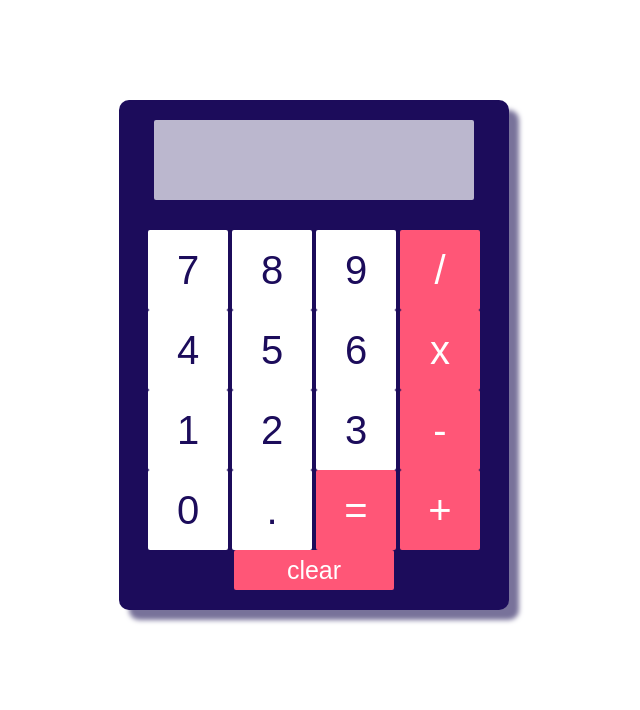
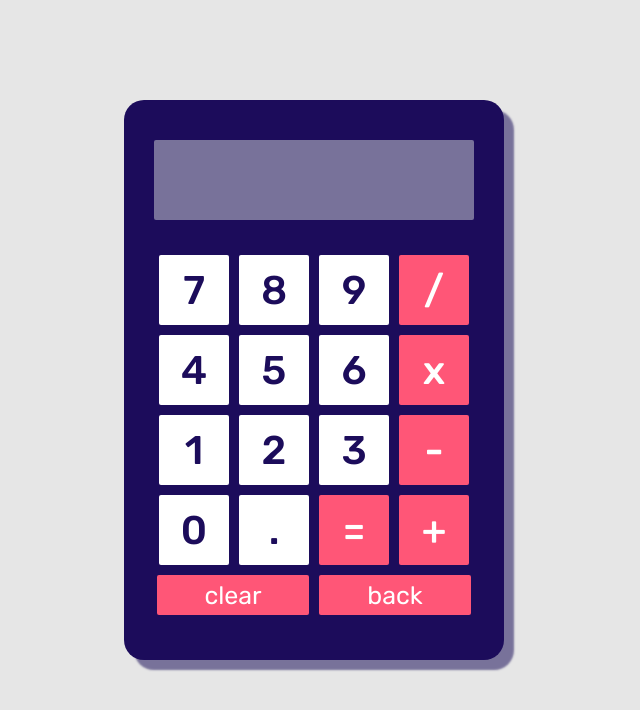
Before and after one commit to doojpls/calculator, a plain HTML site: page index.html in a window 1280 px wide. Shown: the whole page, without its empty margins (326-966 px from the left). Drawn offline with Linux system fonts and the light colour scheme; a web font is replaced by a local one.

Commit message:
style updates, clear and back button update

```diff
--- a/index.html
+++ b/index.html
@@ -9,25 +9,28 @@
 </head>
 <body>
     <div class="calc-container">
-        <div id="display"></div>
+        <div id="display">
+            <p id="display-num"></p>
+        </div>
         <div id="main-btns">
-            <button class="num-btn">7</button>
-            <button class="num-btn">8</button>
-            <button class="num-btn">9</button>
-            <button class="operator-btn" id="divide-btn">/</button>
-            <button class="num-btn">4</button>
-            <button class="num-btn">5</button>
-            <button class="num-btn">6</button>
-            <button class="operator-btn" id="multiply-btn">x</button>
-            <button class="num-btn">1</button>
-            <button class="num-btn">2</button>
-            <button class="num-btn">3</button>
-            <button class="operator-btn" id="subtract-btn">-</button>
-            <button class="num-btn">0</button>
-            <button class="num-btn">.</button>
-            <button class="operator-btn" id="equal-btn">=</button>
-            <button class="operator-btn" id="add-btn">+</button>
-            <button id="clear">clear</button>
+            <button class="btn num-btn">7</button>
+            <button class="btn num-btn">8</button>
+            <button class="btn num-btn">9</button>
+            <button class="btn operator-btn" id="divide-btn">/</button>
+            <button class="btn num-btn">4</button>
+            <button class="btn num-btn">5</button>
+            <button class="btn num-btn">6</button>
+            <button class="btn operator-btn" id="multiply-btn">x</button>
+            <button class="btn num-btn">1</button>
+            <button class="btn num-btn">2</button>
+            <button class="btn num-btn">3</button>
+            <button class="btn operator-btn" id="subtract-btn">-</button>
+            <button class="btn num-btn">0</button>
+            <button class="btn num-btn">.</button>
+            <button class="btn operator-btn" id="equal-btn">=</button>
+            <button class="btn operator-btn" id="add-btn">+</button>
+            <button class="btn bottom-btns" id="clear">clear</button>
+            <button class="btn bottom-btns" id= "delete">back</button>
         </div>
     </div>
 </body>
--- a/script.js
+++ b/script.js
@@ -1,5 +1,5 @@
 const numBtn = document.querySelectorAll('.num-btn');
-const display = document.getElementById('display');
+const display = document.getElementById('display-num');
 
 const addBtn = document.getElementById('add-btn');
 const subtractBtn = document.getElementById('subtract-btn');
@@ -7,7 +7,8 @@ const multiplyBtn = document.getElementById('multiply-btn');
 const divideBtn = document.getElementById('divide-btn');
 
 const equalBtn = document.getElementById('equal-btn');
-
+const clearBtn = document.getElementById('clear');
+const backBtn = document.getElementById('delete');
 const displayValue = display.innerHTML;
 
 //display number after clicked
@@ -98,3 +99,15 @@ const multiply = function () {
         multiply();
     }
 };
+
+//clears screen
+function clear () {
+    display.innerHTML = '';
+}
+clearBtn.addEventListener('click', clear);
+
+//goes back one number
+function back() {
+    display.innerHTML = display.innerHTML.slice(0, -1);
+}
+backBtn.addEventListener('click', back);
--- a/style.css
+++ b/style.css
@@ -1,61 +1,99 @@
+@import url('https://fonts.googleapis.com/css2?family=Rubik:wght@400;500;700&display=swap');
+
+@import url('https://fonts.googleapis.com/css2?family=Play:wght@400;700&family=Press+Start+2P&display=swap');
+
+@import url('https://fonts.googleapis.com/css2?family=Aldrich&family=Days+One&family=Graduate&display=swap');
+
 body {
     text-align: center;
     margin: 100px;
+    background-color: #E6E6E6;
 }
 
 .calc-container {
     background-color: #1C0C5B;
     display: inline-flex;
     flex-direction: column;
-    padding: 20px;
+    padding-top: 40px;
+    padding-bottom: 40px;
     align-items: center;
     justify-content: center;
-    border-radius: 10px;
-    width: 350px;
-    box-shadow: 10px 10px 5px #78729A ;
+    border-radius: 20px;
+    width: 380px;
+    box-shadow: 10px 10px 2px #78729A ;
     gap: 30px;
 }
 
 .main-btns {
     display: flex;
+    flex-wrap: wrap;
+    justify-content: space-between;
+}
+
+button:hover {
+    background-color: #78729A;
+    color: white;
+    transition: 0.1s ease-in-out;
 }
 
 .num-btn {
-    height: 80px;
-    width: 80px;
+    height: 70px;
+    width: 70px;
     background-color: white;
-    border: none;
-    border-radius: 2px;
     color: #1C0C5B;
     font-size: 40px;
+    font-weight: 500;
 }
 
 .operator-btn {
-    height: 80px;
-    width: 80px;
+    height: 70px;
+    width: 70px;
     background-color: #FF5677;
-    border: none;
-    border-radius: 2px;
     font-size: 40px;
     color: white;
+    font-size: 40px;
+    font-weight: 500;
 }
 
-#clear {
+.bottom-btns {
     background-color: #FF5677;
-    border: none;
-    border-radius: 2px;
-    width: 160px;
+    width: 152px;
     height: 40px;
     font-size: 25px;
     color: white;
+    font-size: 25px;
+    font-weight: 400;
+}
+
+.btn {
+    border: none;
+    font-family: 'Rubik', sans-serif;
+    border-radius: 2px;
+    margin-bottom: 5px;
+    margin-top: 5px;
+    margin-left: 3px;
+    margin-right: 3px;
 }
 
 #display {
     height: 80px;
     width: 320px;
-    background-color: white;
-    opacity: 70%;
+    background-color: #78729A;
     border-radius: 2px;
-    justify-content: center;
-    margin: auto;
+    display: flex;
+    justify-content: flex-end;
+    align-items: center;
+    word-wrap: break-word;
+    word-break: break-all;
+    overflow: auto;
 }
+
+#display-num {
+    color: white;
+    font-size: 40px;
+    padding-right: 15px;
+    margin-bottom: 10px;
+    right: 0;
+    font-family: 'Graduate', cursive;
+    font-weight: 800;
+}
```
